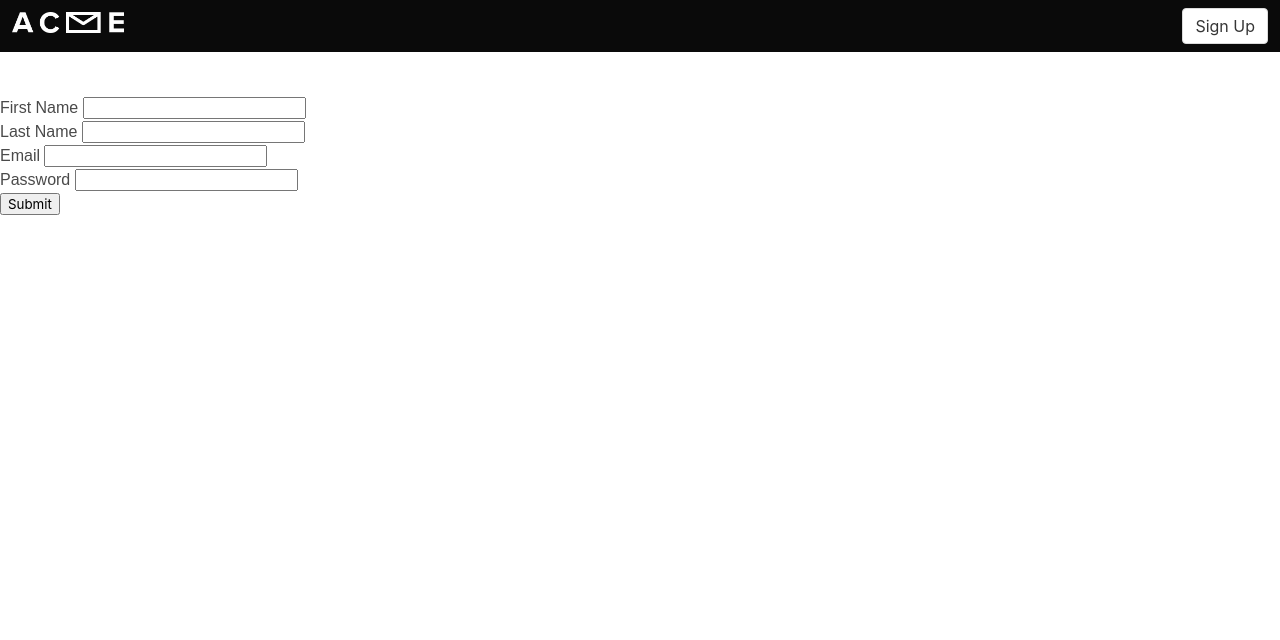
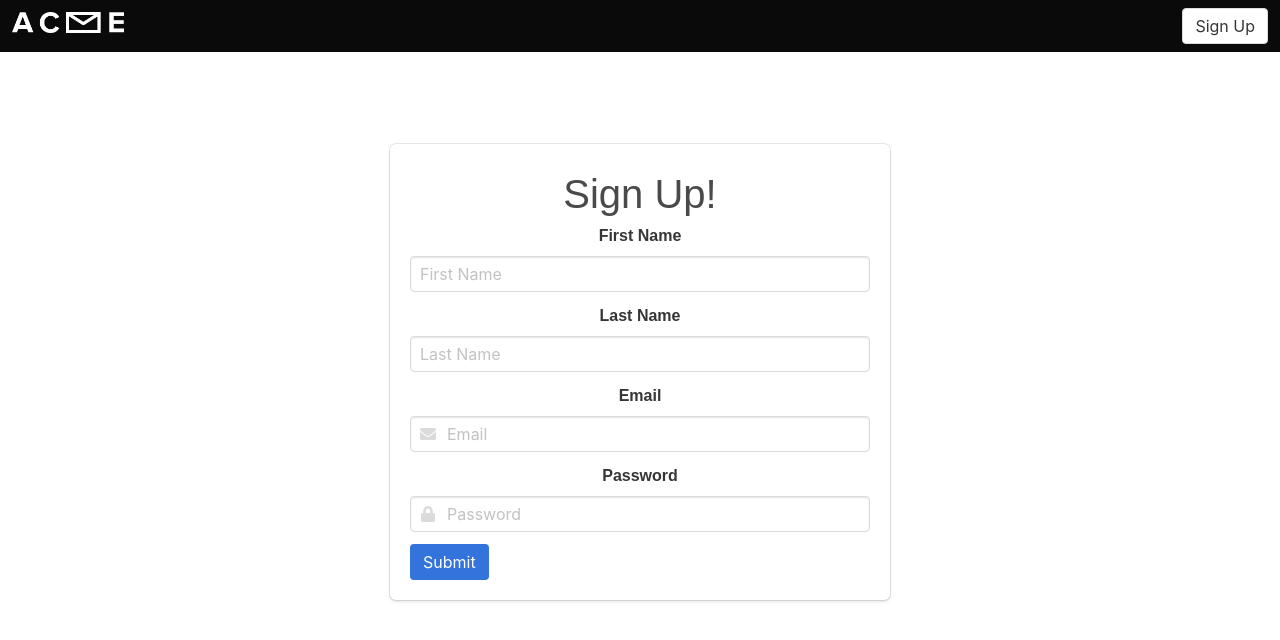
Before and after one commit to williamrmyers/react-boilerplate-with-bulma, a React (Create React App) app: page /signup in a window 1280 px wide. Shown: the top 640 px of the page. Built offline with nearby package versions, Linux system fonts and the light colour scheme.

Commit message:
Added Bulma to form and added CSS.

```diff
--- a/src/App.css
+++ b/src/App.css
@@ -1,28 +1,9 @@
-.App {
-  text-align: center;
+.big-header {
+  font-size: 40px;
 }
 
-.App-logo {
-  animation: App-logo-spin infinite 20s linear;
-  height: 80px;
+
+div.formBox {
+    max-width:500px;
+    margin: auto;
 }
-
-.App-header {
-  background-color: #222;
-  height: 150px;
-  padding: 20px;
-  color: white;
-}
-
-.App-title {
-  font-size: 1.5em;
-}
-
-.App-intro {
-  font-size: large;
-}
-
-@keyframes App-logo-spin {
-  from { transform: rotate(0deg); }
-  to { transform: rotate(360deg); }
-}
--- a/src/App.js
+++ b/src/App.js
@@ -1,5 +1,6 @@
 import React, { Component } from 'react';
 import { BrowserRouter, Route, Switch, Link, NavLink} from 'react-router-dom';
+import './App.css'
 
 import Home from './components/home';
 import Header from './components/header';
--- a/src/components/signup.js
+++ b/src/components/signup.js
@@ -36,14 +36,58 @@ class Signup extends React.Component {
   render() {
     return (
       <div>
-        {this.state.error && <p>{this.state.error}</p>}
-        <form onSubmit={this.handelSignup}>
-          First Name <input type="text" name="firstName" /><br/>
-          Last Name <input type="text" name="lastName" /><br/>
-          Email <input type="text" name="email" /><br/>
-          Password <input type="text" name="password" /><br/>
-          <button>Submit</button>
-        </form>
+        <section className="section">
+          <div className="container has-text-centered">
+            <div className="box formBox">
+
+            <h1 className="big-header">Sign Up!</h1>
+
+            <form onSubmit={this.handelSignup}>
+            <div className="field">
+              <label className="label">First Name</label>
+              <div className="control">
+                <input className="input" type="text" placeholder="First Name" name="firstName"/>
+              </div>
+            </div>
+
+            <div className="field">
+              <label className="label">Last Name</label>
+              <div className="controlclassName">
+                <input className="input" type="text" placeholder="Last Name" name="lastName"/>
+              </div>
+            </div>
+
+            <div className="field">
+              <label className="label">Email</label>
+              <div className="control has-icons-left has-icons-right">
+                <input className="input" type="email" placeholder="Email" name="email"/>
+                <span className="icon is-small is-left">
+                  <i className="fas fa-envelope"></i>
+                </span>
+                {this.passwordError}
+              </div>
+              <p className="help">{this.error}</p>
+            </div>
+
+            <div className="field">
+              <label className="label">Password</label>
+              <p className="control has-icons-left">
+                <input className="input" type="password" placeholder="Password" autoComplete="true" name="password"/>
+                <span className="icon is-small is-left">
+                  <i className="fas fa-lock"></i>
+                </span>
+              </p>
+            </div>
+
+            <div className="field is-grouped">
+              <div className="control">
+                <button className="button is-link">Submit</button>
+              </div>
+            </div>
+            </form>
+          </div>
+          </div>
+        </section>
       </div>
     );
   }
```
